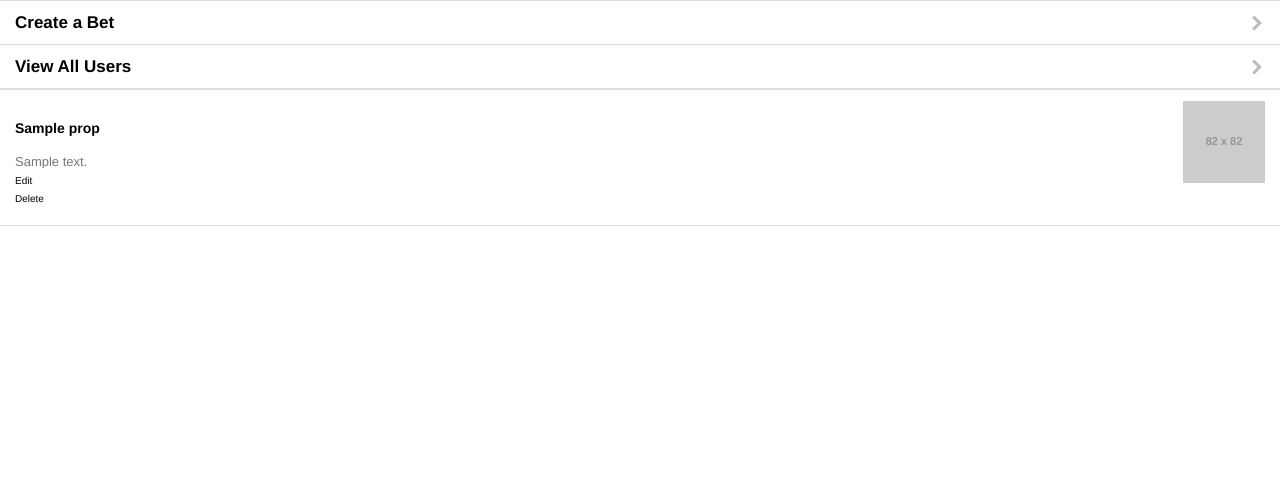
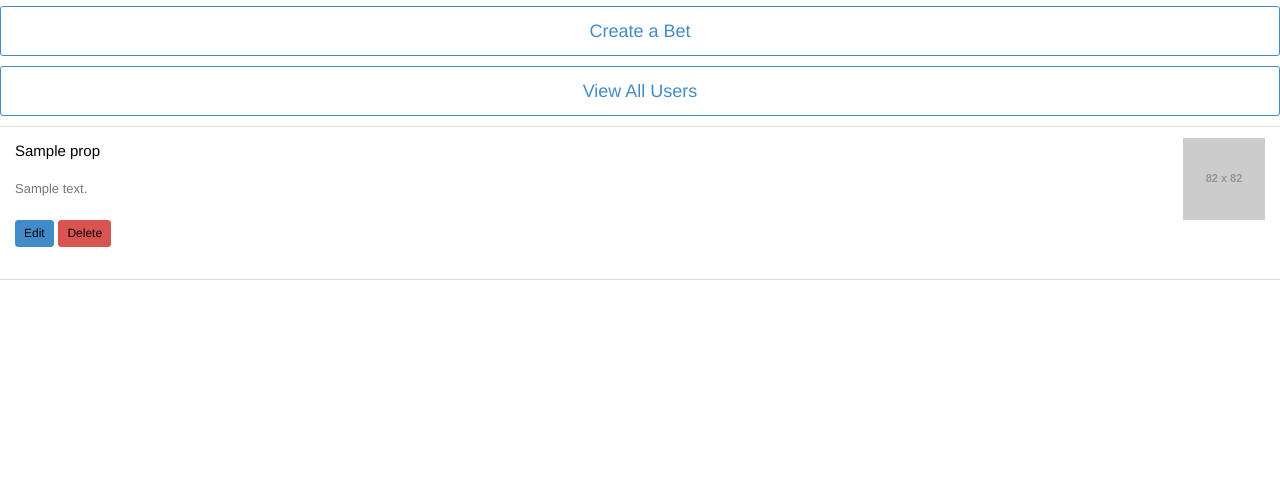
Before and after one commit to adamskriger/props_data_modeling, a Rails app: page / in a window 1280 px wide. Shown: the part 44-531 px from the top of the page. Run offline with Rails 7, Linux system fonts and the light colour scheme; a user stored in the database is signed in; tables that the repository leaves empty hold one stand-in row (values such as "Sample post"); grey boxes labelled with a size stand in for pictures from a placeholder-image service; style sheets or scripts are compiled from the project's sources; some libraries are stand-ins or nearby versions.

Commit message:
github push

```diff
--- a/app/assets/stylesheets/application.scss
+++ b/app/assets/stylesheets/application.scss
@@ -366,27 +366,20 @@
  }
 
  h5, .h5 {
-   margin-top: 20px;
-   font-size: 14px;
+   margin-top: 5px;
+   font-size: 15px;
+   font-weight: normal;
  }
 
  h6, .h6 {
    margin-top: 20px;
    font-size: 12px;
- }
-
- p {
-   margin-top: 0;
-   margin-bottom: 5px !important;
-   font-weight: lighter;
-   font-size: 13px;
-   color: #777;
 
  }
 
  .proplistp {
-   margin-top: 0;
-   margin-bottom: 5px !important;
+   margin-top: 20px !important;
+   margin-bottom: 10px !important;
    font-weight: lighter;
    font-size: 13px;
    color: #777;
@@ -395,11 +388,6 @@
    text-overflow: ellipsis;
    max-width: 75ch;
  }
-
- .editdelete {
-   font-size: 10px;
- }
-
 
  .btn {
    position: relative;
--- a/app/views/props/_form.html.erb
+++ b/app/views/props/_form.html.erb
@@ -27,9 +27,9 @@ prohibited this prop from being saved:
 
 
   <%= f.radio_button(:choice, "A") %>
-  <%= f.label(:choice, "The Correct Answer is A") %>
+  <%= f.label(:choice, "The Correct Answer is A") %></br >
   <%= f.radio_button(:choice, "B") %>
-  <%= f.label(:choice, "The Correct Answer is B") %>
+  <%= f.label(:choice, "The Correct Answer is B") %></br >
   <%= f.radio_button(:choice, "C") %>
   <%= f.label(:choice, "The Answer Has Yet To Be Determined") %>
   <%= f.hidden_field :user_id, :value => @user.id %>
--- a/app/views/props/new.html.erb
+++ b/app/views/props/new.html.erb
@@ -1,8 +1,3 @@
 <h1>Create A New Prop</h1>
 
 <%= render 'form' %>
-
-
-
-
-<%= link_to 'Back to All Props', props_path  %>
--- a/app/views/props/show.html.erb
+++ b/app/views/props/show.html.erb
@@ -3,7 +3,7 @@
 
   <div class="bar bar-standard bar-header-secondary">
     <% if current_user.admin? %>
-    <button class="btn btn-block">  <%= link_to 'Edit', edit_prop_path(@prop)  %></button>
+    <button class="btn btn-block edit">  <%= link_to 'Edit', edit_prop_path(@prop)  %></button>
     <% end %>
   </div>
 <br>
@@ -30,7 +30,7 @@
 <!-- <button class="btn btn-primary btn-block btn-outlined">  <%= link_to 'Back to All Props', props_path  %>
 </button> -->
 <div class="bar bar-standard bar-footer-secondary">
-  <button class="btn btn-block">
+  <button class="btn btn-block place">
     <% if logged_in? %>
         <%= link_to 'Place a Bet', new_prop_answer_path(@prop)  %>
       <% else %>
--- a/app/views/welcome/index.html.erb
+++ b/app/views/welcome/index.html.erb
@@ -2,41 +2,42 @@
 
 <div class="content allpropsul">
   <% if logged_in? and current_user.admin %>
-
-        <ul class="table-view">
-
-          <li class="table-view-cell">
-            <a class="navigate-right" href="props/new">
-              <strong>Create a Bet</strong>
-            </a>
-          </li>
-          <li class="table-view-cell">
-            <a class="navigate-right" href="/users">
-              <strong>View All Users</strong>
-            </a>
-          </li>
-
-        </ul>
+        <br />
+        <a href="props/new">
+          <button class="btn btn-primary btn-block btn-outlined">Create a Bet</button>
+        </a>
+        <a href="/users">
+          <button class="btn btn-primary btn-block btn-outlined">View All Users</button>
+        </a>
       <% end %>
 
       <% @props.each do |prop| %>
-
       <ul class="table-view ">
         <li class="table-view-cell media">
-            <img class="media-object pull-right" style="text-align: right; margin-right:-50px;;" src="http://placehold.it/82x82">
-            <div class="media-body">
-              <h5><%= link_to prop.title.capitalize, prop %><h5>
-              <p class="proplistp"><%= prop.text %></p>
-                  <% if logged_in? and current_user.admin %>
-                      <p><%= link_to 'Edit', edit_prop_path(prop), class: 'editdelete' %></p>
-                      <p><%= link_to 'Delete', prop_path(prop),
-                                                method: :delete,
-                                                data: ( 'Are you sure?' ),
-                                                class: 'editdelete' %></p>
-                    <% end %>
+          <a href=props/<%=prop.id%> >
+            <img class="media-object pull-right" style="text-align: right; margin-right:-50px;" src="http://placehold.it/82x82">
+
+            <h5><%= prop.title.capitalize %></h5>
+            <p class="proplistp"><%= prop.text %></p>
+            <div>
+
+                <% if logged_in? and current_user.admin %>
+                  <button class="btn btn-primary" class="btn pull-left">
+                    <%= link_to 'Edit', edit_prop_path(prop) %>
+                  </button>
+                  <button class="btn btn-negative" class="btn pull-left">
+                    <%= link_to 'Delete', prop_path(prop),
+                                              method: :delete,
+                                              data: ( 'Are you sure?' )
+                                               %>
+                  </button>
               </div>
+
+                  <% end %></br >
+          </a>
         </li>
       </ul>
+
 
       <% end %>
 
--- a/config/routes.rb
+++ b/config/routes.rb
@@ -7,6 +7,7 @@ Rails.application.routes.draw do
 
   root 'welcome#index'
 
+  get 'logout', to: 'sessions#delete'
   delete 'logout', to: 'sessions#delete'
   get 'login', to: 'sessions#new'
     post 'login', to: 'sessions#create'
```
Also changed, not shown: app/views/props/index.html.erb (+19 -11 lines).
